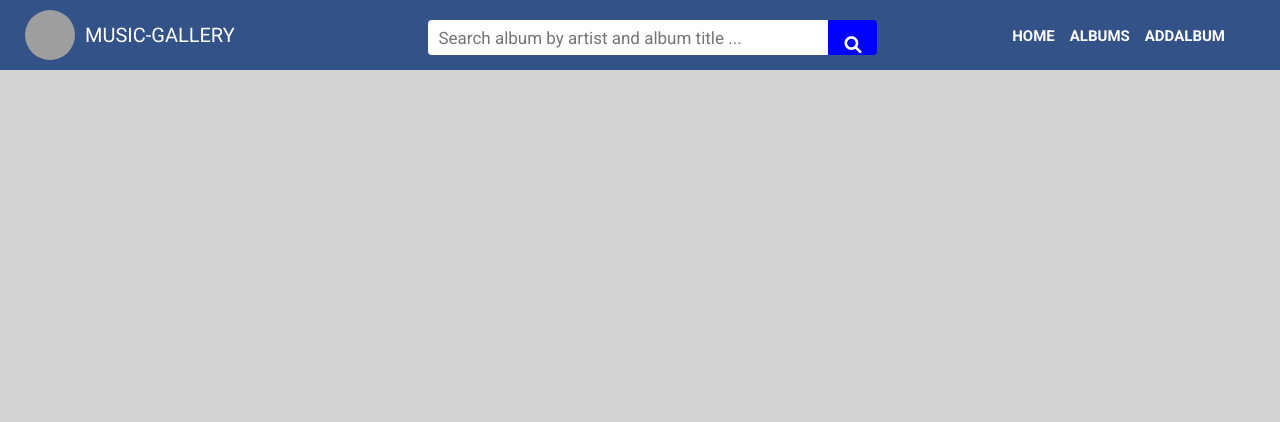
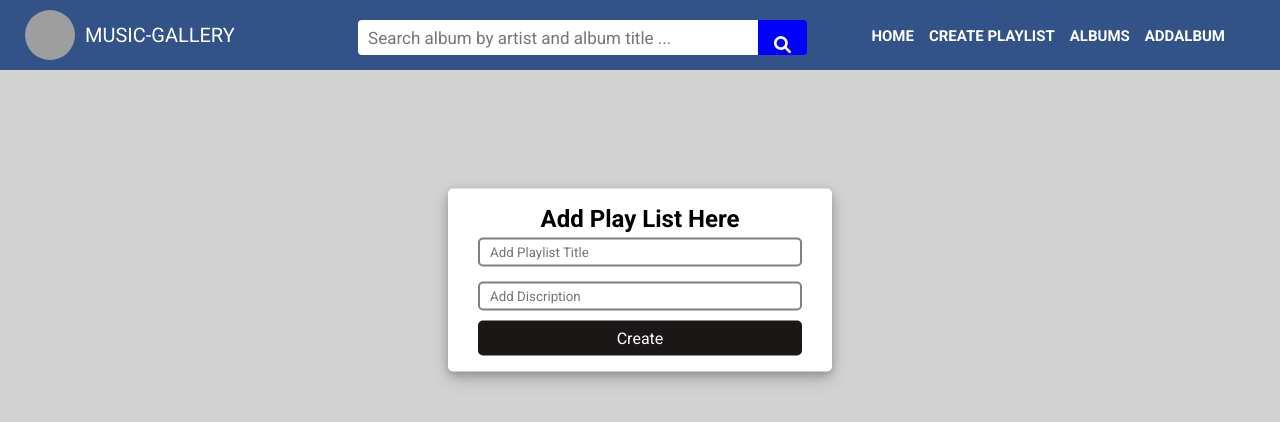
Before and after one commit to exponentsoftware/fdoc-fe-5-prajapatilalit, a React (Create React App) app in the folder day10/album-gallery/: page /createPlaylist in a window 1280 px wide. Shown: the top 422 px of the page. Built offline with nearby package versions, Linux system fonts and the light colour scheme; grey boxes are pictures that could not be loaded.

Commit message:
update create playlist and playlist data

```diff
--- a/day10/album-gallery/src/App.js
+++ b/day10/album-gallery/src/App.js
@@ -1,11 +1,13 @@
 import React, { Component } from "react";
-import { BrowserRouter, Route, Switch } from "react-router-dom";
+import { BrowserRouter as Router, Route, Switch } from "react-router-dom";
 import Home from "./components/Home";
 import AddAlbum from "./components/Albums/AddAlbum";
 import Albums from "./components/Albums/Albums";
 import albumList from "./components/Albums/AlbumData";
 import Navbar from "./components/Navbar";
 import Songs from "./components/Songs/Songs";
+import CreatePlaylist from "./components/Playlist/CreatePlaylist";
+import playlist from "./components/Playlist/PlaylistData";
 
 class App extends Component {
   state = {
@@ -36,7 +38,7 @@ class App extends Component {
   render() {
     return (
       <>
-        <BrowserRouter>
+        <Router>
           <Navbar
             onSearch={this.searchAlbum}
             searchLists={this.state.searchList}
@@ -45,6 +47,9 @@ class App extends Component {
           <Switch>
             <Route exact path="/">
               <Home />
+            </Route>
+            <Route exact path="/createPlaylist">
+              <CreatePlaylist />
             </Route>
             <Route exact path="/addalbum">
               <div className="container">
@@ -72,7 +77,7 @@ class App extends Component {
               <Songs albums={this.state.albums} />
             </Route>
           </Switch>
-        </BrowserRouter>
+        </Router>
       </>
     );
   }
--- a/day10/album-gallery/src/components/Navbar/index.js
+++ b/day10/album-gallery/src/components/Navbar/index.js
@@ -28,6 +28,9 @@ const Navbar = (props) => {
               <Link to="/albums">
                 <li>Albums</li>
               </Link>
+              <Link to="/CreatePlaylist">
+                <li>Create playlist</li>
+              </Link>
               <Link to="/">
                 <li>Home</li>
               </Link>
--- /dev/null
+++ b/day10/album-gallery/src/components/Playlist/CreatePlaylist.js
@@ -0,0 +1,66 @@
+import React, { Component } from "react";
+
+class createPlaylist extends Component {
+  state = {
+    playlistTitle: "",
+    playlistDiscription: "",
+  };
+
+  fileSelectHandleChange = (e) => {
+    const currFile = e.target.files[0];
+    this.setState({
+      albumCover: URL.createObjectURL(currFile),
+    });
+  };
+
+  handleSubmit = (e) => {
+    e.preventDefault();
+    const { playlistTitle, playlistDiscription } = this.state;
+    const newPlaylist = {
+      id: new Date().getTime().toString(),
+      playlistTitle,
+      playlistDiscription,
+    };
+
+    const playlist = this.props.onAddPlaylist(newPlaylist);
+
+    this.setState({
+      playlistTitle: "",
+      playlistDiscription: "",
+
+      library: playlist,
+    });
+  };
+
+  render() {
+    return (
+      <>
+        <div className="addAlbum-header">
+          <form onSubmit={this.handleSubmit} className="addAlbum-form">
+            <h2>Add Play List Here</h2>
+            <input
+              type="text"
+              name="playlistTitle"
+              placeholder="Add Playlist Title"
+              onChange={(e) => this.setState({ playlistTitle: e.target.value })}
+              value={this.state.playlistTitle}
+              required={true}
+            />
+            <input
+              type="text"
+              name="playlistDiscription"
+              placeholder="Add Discription"
+              onChange={(e) =>
+                this.setState({ playlistDiscription: e.target.value })
+              }
+              value={this.state.playlistDiscription}
+            />
+
+            <button className="btn">Create</button>
+          </form>
+        </div>
+      </>
+    );
+  }
+}
+export default createPlaylist;
--- /dev/null
+++ b/day10/album-gallery/src/components/Playlist/PlaylistData.js
@@ -0,0 +1,39 @@
+const playlist = [
+  {
+    id: 0,
+    sname: "Lut Gaye",
+    simage: "https://wallpaperaccess.com/full/5604691.jpg",
+    artist: "Jubin Nautiyal",
+    hour: "6 hours ago",
+    albumName: "Lut Gaye",
+    duration: "4:30",
+  },
+  {
+    id: 1,
+    sname: "Lut Gaye",
+    simage: "https://wallpaperaccess.com/full/5604691.jpg",
+    artist: "Jubin Nautiyal",
+    hour: "6 hours ago",
+    albumName: "Lut Gaye",
+    duration: "4:30",
+  },
+  {
+    id: 2,
+    sname: "Lut Gaye",
+    simage: "https://wallpaperaccess.com/full/5604691.jpg",
+    artist: "Jubin Nautiyal",
+    hour: "6 hours ago",
+    albumName: "Lut Gaye",
+    duration: "4:30",
+  },
+  {
+    id: 3,
+    sname: "Lut Gaye",
+    simage: "https://wallpaperaccess.com/full/5604691.jpg",
+    artist: "Jubin Nautiyal",
+    hour: "6 hours ago",
+    albumName: "Lut Gaye",
+    duration: "4:30",
+  },
+];
+export default playlist;
--- a/day10/album-gallery/src/components/Songs/Songs.js
+++ b/day10/album-gallery/src/components/Songs/Songs.js
@@ -40,7 +40,7 @@ const Songs = ({ albums }) => {
           </thead>
           <tbody>
             {songs.map((song, index) => (
-              <tr className="table-body">
+              <tr className="table-body" key={song.id}>
                 <td>{index}</td>
                 <td>
                   <div className="song-item">
```
Also changed, not shown: 1 other file (tests, documents, lock files or other folders).
